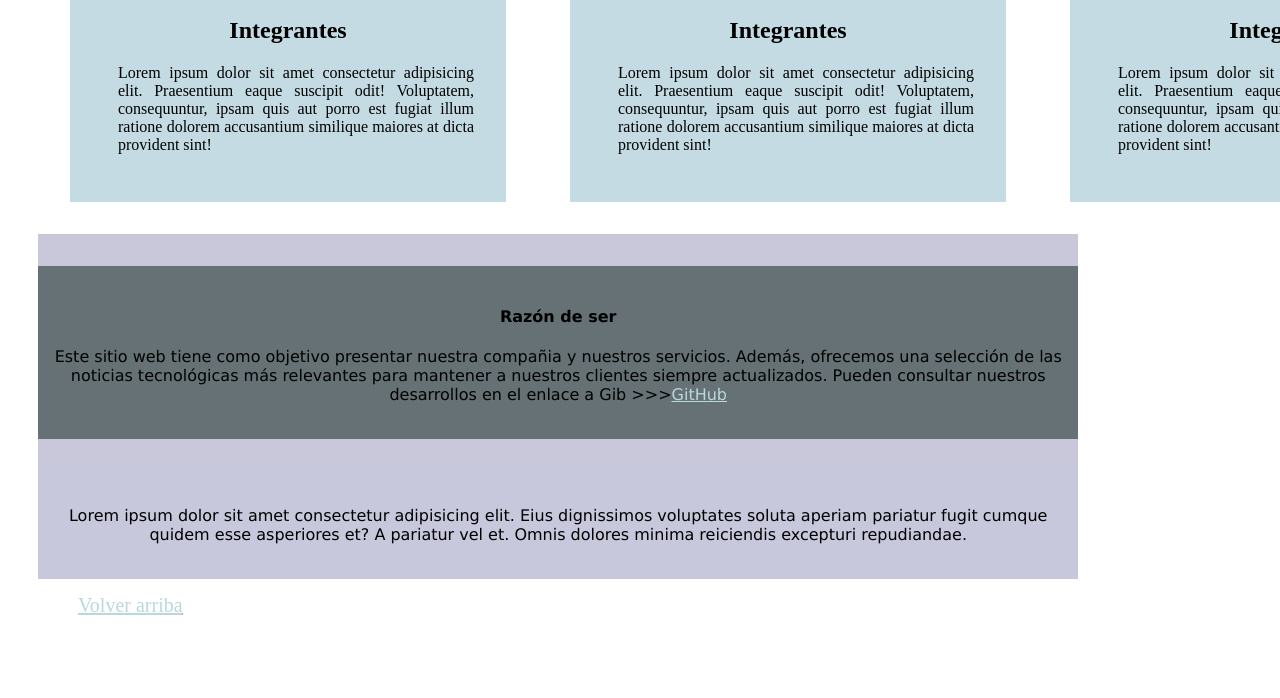
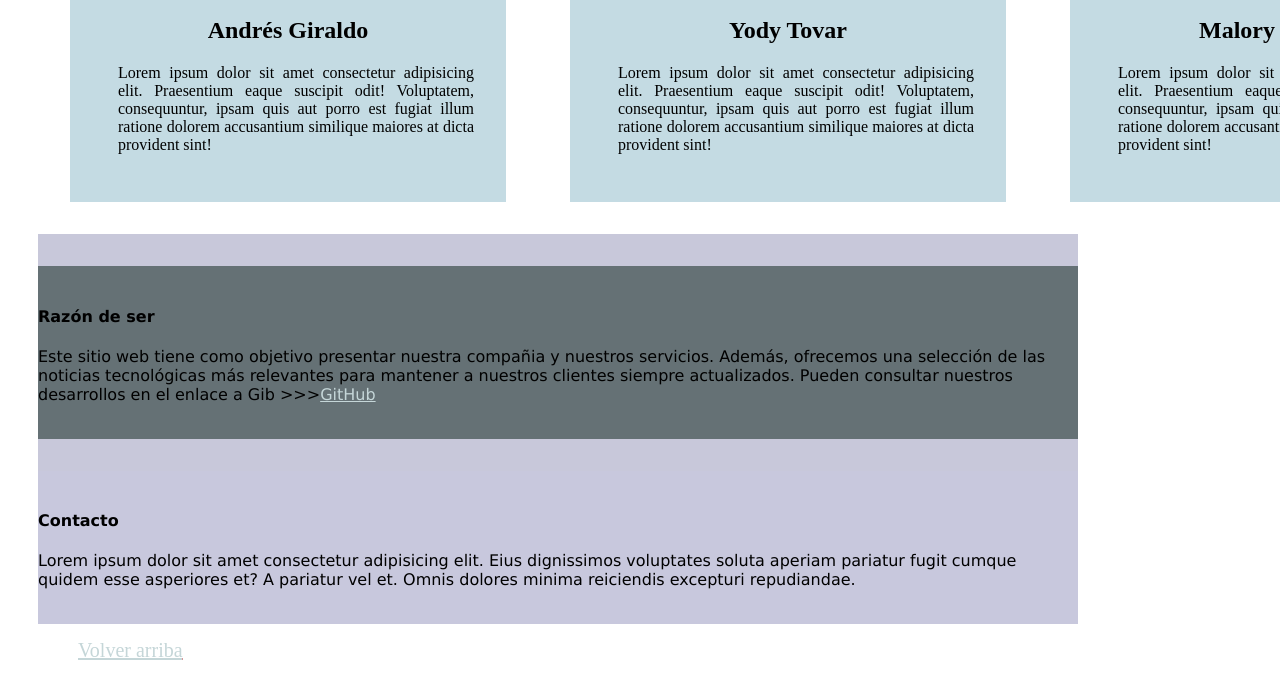
Before and after one commit to macred/Semana1, a website: page src/index.html in a window 1280 px wide. Shown: the part 1898-2596 px from the top of the page. Drawn offline with Linux system fonts and the light colour scheme.

Commit message:
nombres integrantes y ajuste de colores

```diff
--- a/src/Style.CSS
+++ b/src/Style.CSS
@@ -137,7 +137,7 @@
         .main-menu__link{
             text-decoration: underline;
             font-weight: unset;
-            color: #BAD8DB;
+            color: #c5d6d8;
 
         }
         .space{
@@ -183,13 +183,13 @@
         .info-proy{
             width: 100%;
             background-color: #657175;
-            text-align: center;
+            text-align: left;
             margin-top: 2pc;
         }
         .contact{
             width: 100%;
             background-color: rgb(200, 200, 221);
-            text-align: center;
+            text-align: left;
             margin-top: 2pc;
         }
 
--- a/src/index.html
+++ b/src/index.html
@@ -141,7 +141,7 @@
                 <div class="content-team">
                     <div class="margin-team">
                         <img src="https://placeimg.com/200/300/architecture" class="img-team" alt="imagen team">
-                        <h2>Integrantes</h2>
+                        <h2>Andrés Giraldo</h2>
                         <div class="text-team">
                             <p>Lorem ipsum dolor sit amet consectetur adipisicing elit. Praesentium eaque suscipit odit!
                                 Voluptatem,
@@ -154,7 +154,7 @@
                 <div class="content-team">
                     <div class="margin-team">
                         <img src="https://placeimg.com/200/300/architecture" class="img-team" alt="imagen team">
-                        <h2>Integrantes</h2>
+                        <h2>Yody Tovar</h2>
                         <div class="text-team">
                             <p>Lorem ipsum dolor sit amet consectetur adipisicing elit. Praesentium eaque suscipit odit!
                                 Voluptatem,
@@ -167,7 +167,7 @@
                 <div class="content-team">
                     <div class="margin-team">
                         <img src="https://placeimg.com/200/300/architecture" class="img-team" alt="imagen team">
-                        <h2>Integrantes</h2>
+                        <h2>Malory Camargo</h2>
                         <div class="text-team">
                             <p>Lorem ipsum dolor sit amet consectetur adipisicing elit. Praesentium eaque suscipit odit!
                                 Voluptatem,
@@ -198,6 +198,7 @@
                 </div>
                 <div class="contact">
                     <br>
+                    <h4>Contacto</h4>
                     <p>Lorem ipsum dolor sit amet consectetur adipisicing elit. Eius dignissimos voluptates soluta
                         aperiam pariatur fugit cumque quidem esse asperiores et? A pariatur vel et. Omnis dolores minima
                         reiciendis excepturi repudiandae.</p><br>
```
